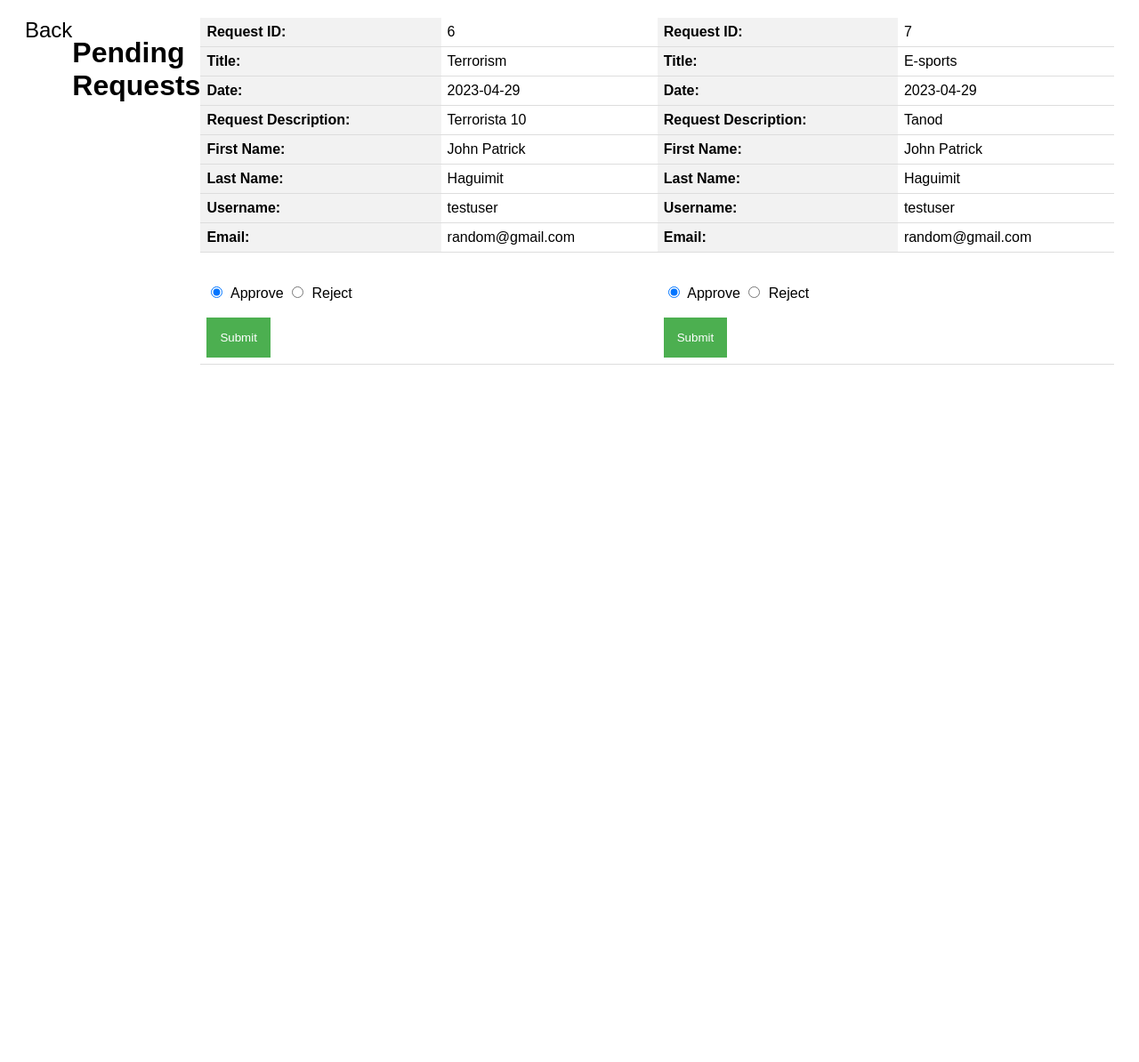
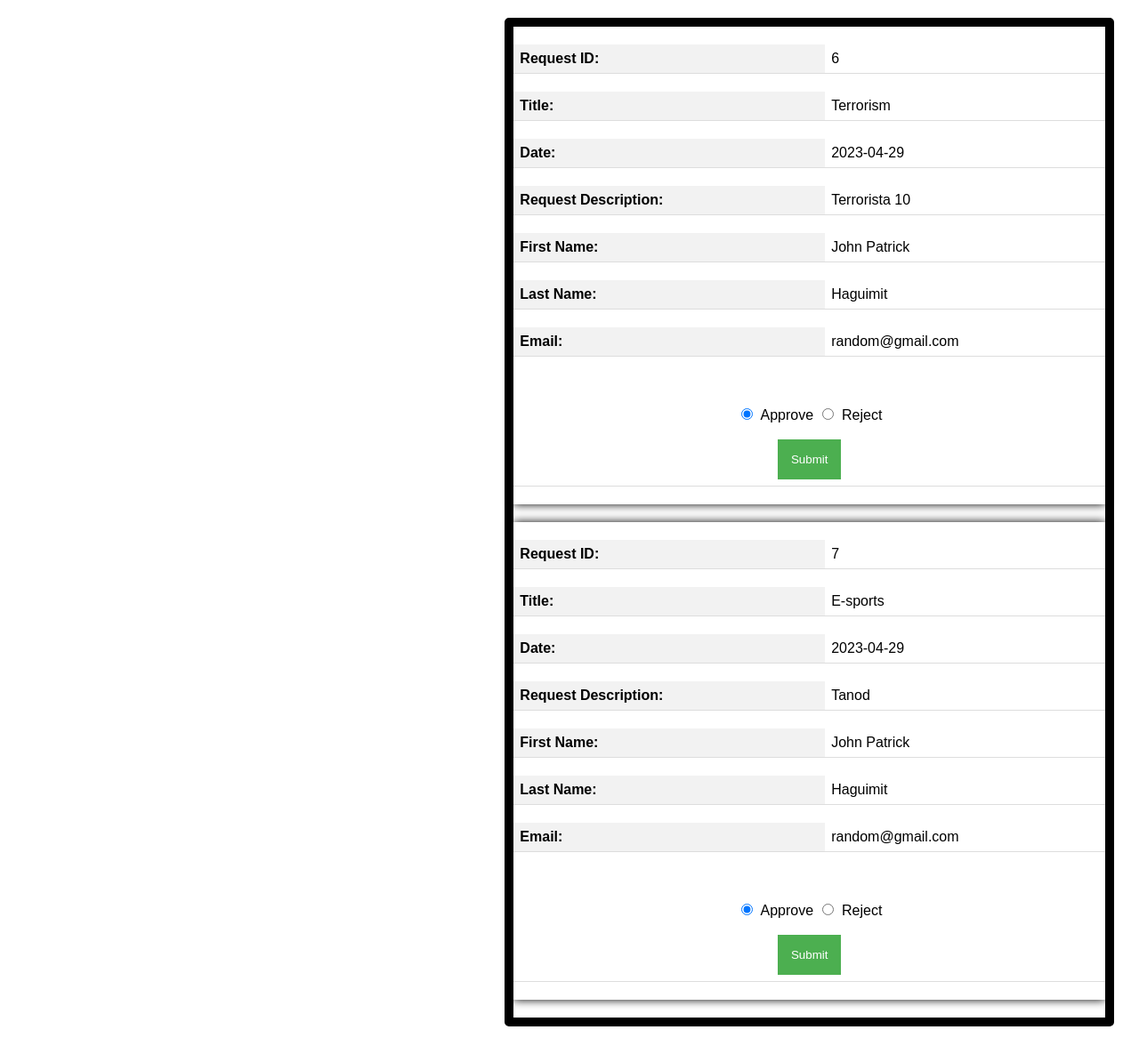
Before and after one commit to johnpatrick-it/Activities-and-Event-Registration, a PHP site: page /adminpending.php in a window 1280 px wide. Shown: the part 58-1252 px from the top of the page at 89% size. Before the commit the page ends 468 px from the top, so only its background shows below. Run offline with PHP 8.4, Linux system fonts and the light colour scheme; a user stored in the database is signed in; data comes from the database, SQL or seed files in the repository.

Commit message:
ayaw ko na lods sawa na ako
huhuhuhuhu ;(

```diff
--- a/adminpending.php
+++ b/adminpending.php
@@ -134,10 +134,25 @@
          body {
               font-family: Arial, sans-serif;
           }
+          .requests-container {
+            display: flex;
+            flex-wrap: wrap;
+            justify-content: space-between;
+            border: 10px solid black;
+            border-radius: 5px;
+            margin-bottom: 20px;
+
+        }
+        .request-item {
+            width: calc(33% - 20px);
+            margin-bottom: 20px;
+        }
           table {
               width: 100%;
-            border-collapse: collapse;
+              border-collapse: separate;
               margin-bottom: 20px;
+              border-spacing: 0 20px;
+              box-shadow: 0 0 10px rgba(0, 0, 0, 10);
           }
           th, td {
               padding: 7px;
@@ -147,8 +162,13 @@
           th {
               background-color: #f2f2f2;
           }
+          td.request-description{
+            max-width: 300px;
+            word-wrap: break-word;
+          }
           form {
               margin-top: 10px;
+              text-align: center;
           }
           input[type="radio"] {
               margin-right: 5px;
@@ -172,11 +192,9 @@
     </style>
 </head>
 <body>
-<header style="text-align: center; font-size: 24px;">
-    <a href="admindashboard.php" style="text-decoration: none;">Back</a>
+<header>
 </header>
-
-    <h1>Pending Requests</h1>
+<div class="requests-container">
     <?php
     // Include database connection file
     include('db_conn.php');
@@ -194,7 +212,6 @@
             $request_description = $row['request_description'];
             $first_name = $row['first_name'];
             $last_name = $row['last_name'];
-            $request_username = $row['request_username'];
             $request_email = $row['request_email'];
 
             // Display request details in HTML table
@@ -205,7 +222,6 @@
             echo "<tr><th>Request Description:</th><td>" . $request_description . "</td></tr>";
             echo "<tr><th>First Name:</th><td>" . $first_name . "</td></tr>";
             echo "<tr><th>Last Name:</th><td>" . $last_name . "</td></tr>";
-            echo "<tr><th>Username:</th><td>" . $request_username . "</td></tr>";
             echo "<tr><th>Email:</th><td>" . $request_email . "</td></tr>";
             echo "<tr><td colspan='2'>";
             echo "<form action='approve_reject.php' method='post' onsubmit='return confirmReject()'>";
@@ -226,6 +242,7 @@
             // Close database connection
 mysqli_close($conn);
 ?>
+</div>
 <script>
     function confirmReject() {
     var rejectRadio = document.querySelector('input[name="approval_status"][value="rejected"]');
--- a/residentrequest.php
+++ b/residentrequest.php
@@ -10,13 +10,12 @@
   $request_description = $_POST['request_description'];
   $first_name = $_POST['first_name'];
   $last_name = $_POST['last_name'];
-  $request_username = $_POST['request_username'];
   $request_email = $_POST['request_email'];
 
 // Insert the data into tbl_small_occasion table, without specifying approval_status
-$query = "INSERT INTO tbl_small_occasion (request_title, request_date, request_description, request_username, request_email, first_name, last_name) VALUES (?, ?, ?, ?, ?, ?, ?)";
+$query = "INSERT INTO tbl_small_occasion (request_title, request_date, request_description, request_email, first_name, last_name) VALUES (?, ?, ?, ?, ?, ?)";
 $stmt = mysqli_prepare($conn, $query);
-mysqli_stmt_bind_param($stmt, "sssssss", $request_title, $request_date, $request_description, $request_username, $request_email, $first_name, $last_name);
+mysqli_stmt_bind_param($stmt, "ssssss", $request_title, $request_date, $request_description, $request_email, $first_name, $last_name);
 mysqli_stmt_execute($stmt);
 
 
```
Also changed, not shown: approve_reject.php (+13 -5 lines). Lines whose indentation alone changed are shown as unchanged.
